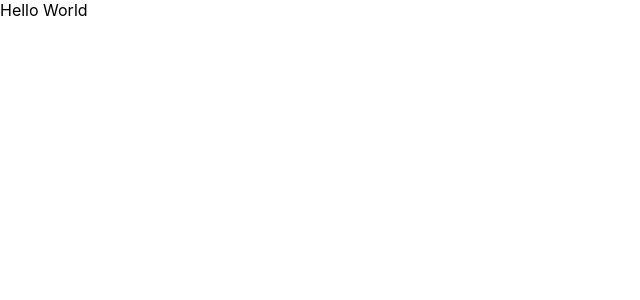
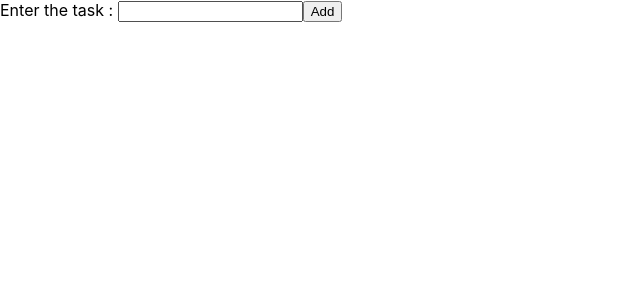
Before and after one commit to nimishgo/Odin-Project-Assignment, a React (Create React App) app: page / in a window 1280 px wide. Shown: the top 300 px of the page, without its empty margins (0-640 px from the left). Built offline with nearby package versions, Linux system fonts and the light colour scheme.

Commit message:
added methods to handle change and to add task to tasks

```diff
--- a/src/App.js
+++ b/src/App.js
@@ -1,9 +1,59 @@
 import './App.css';
+import { Component } from 'react';
+import uniqid from 'uniqid';
 
-function App() {
-  return (
-      <div>Hello World</div>
-  );
+
+
+class App extends Component {
+  constructor() {
+    super();
+    this.state = {
+      task: {
+        text: '',
+        id: uniqid(),
+      },
+      tasks: [],
+    }
+  };
+
+  handleChange = (e) => {
+          this.setState({
+            task: {
+              task: e.target.value,
+              id: this.state.task.id,
+            },
+          }
+        );
+  };
+
+  onSubmitTask = (e) => {
+    e.preventDefault();
+    this.setState({
+      tasks: this.state.tasks.concat(this.state.task),
+      task: {
+        text: '',
+        id: uniqid()
+      },
+    })
+  }
+
+  render() {
+    const { task, tasks } = this.state;
+
+    return (
+      <div>
+        <form>
+          <label htmlFor="taskInput">Enter the task&nbsp;: </label>
+          <input
+          type="text"
+          id='taskInput'
+          onChange={this.handleChange}
+          />
+          <button type='submit'>Add</button>
+        </form>
+      </div>
+    );
+  }
 }
 
 export default App;
```
